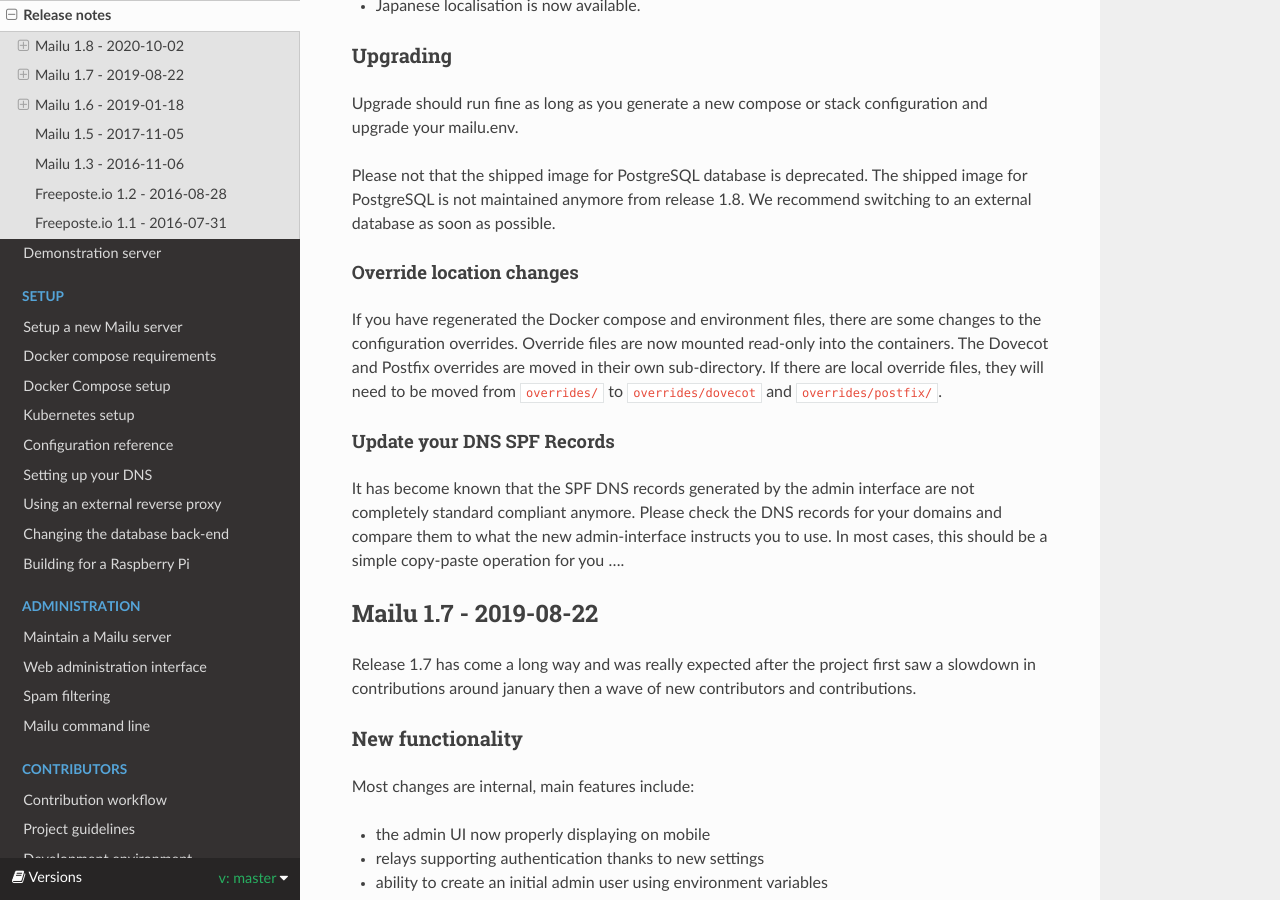
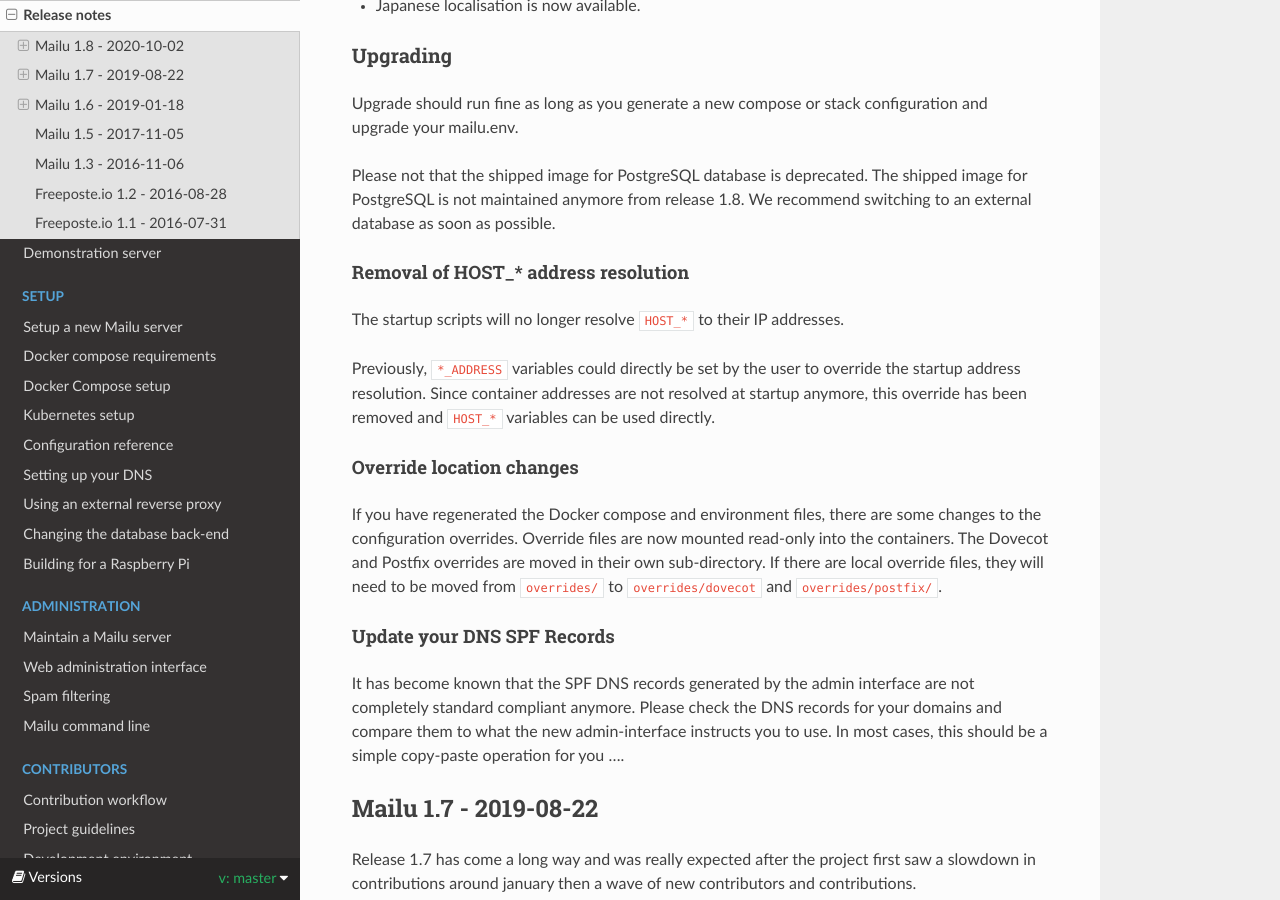
Before and after one commit to Mailu/Mailu, a Sphinx documentation site: the page built from docs/releases.rst, in a window 1280 px wide and 900 px high, scrolled down 1040 px. Built offline with Sphinx 7.4.7 and the Read the Docs theme 2.0.0, drawn with Linux system fonts in a browser that asks for light colours; formulas are drawn with MathJax 3.

Commit message:
changelog entry and release notes for #1341

```diff
--- a/docs/releases.rst
+++ b/docs/releases.rst
@@ -36,6 +36,12 @@ configuration and upgrade your mailu.env.
 Please not that the shipped image for PostgreSQL database is deprecated.
 The shipped image for PostgreSQL is not maintained anymore from release 1.8.
 We recommend switching to an external database as soon as possible.
+
+Removal of HOST_* address resolution
+^^^^^^^^^^^^^^^^^^^^^^^^^^^^^^^^^^^^
+The startup scripts will no longer resolve ``HOST_*`` to their IP addresses.
+
+Previously, ``*_ADDRESS`` variables could directly be set by the user to override the startup address resolution. Since container addresses are not resolved at startup anymore, this override has been removed and ``HOST_*`` variables can be used directly.
 
 Override location changes
 ^^^^^^^^^^^^^^^^^^^^^^^^^
```
Also changed, not shown: CHANGELOG.md (+3 -0 lines), 1 other file.
